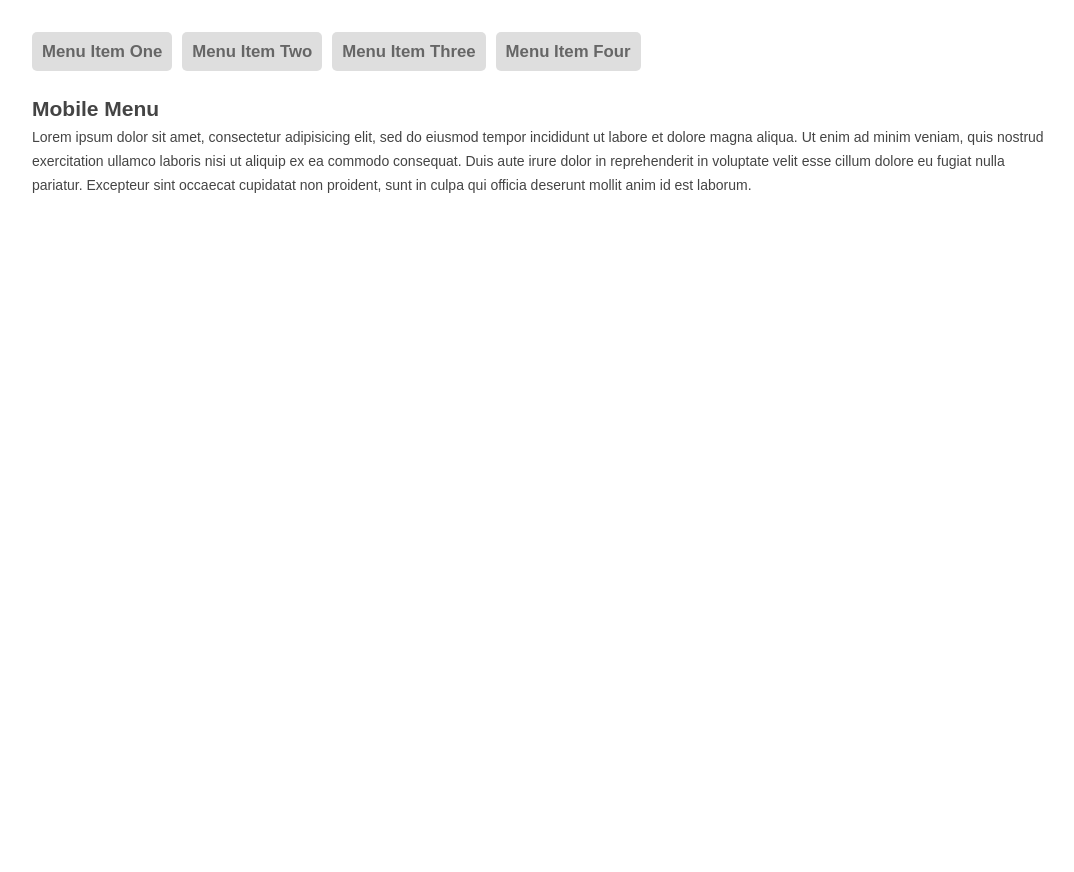
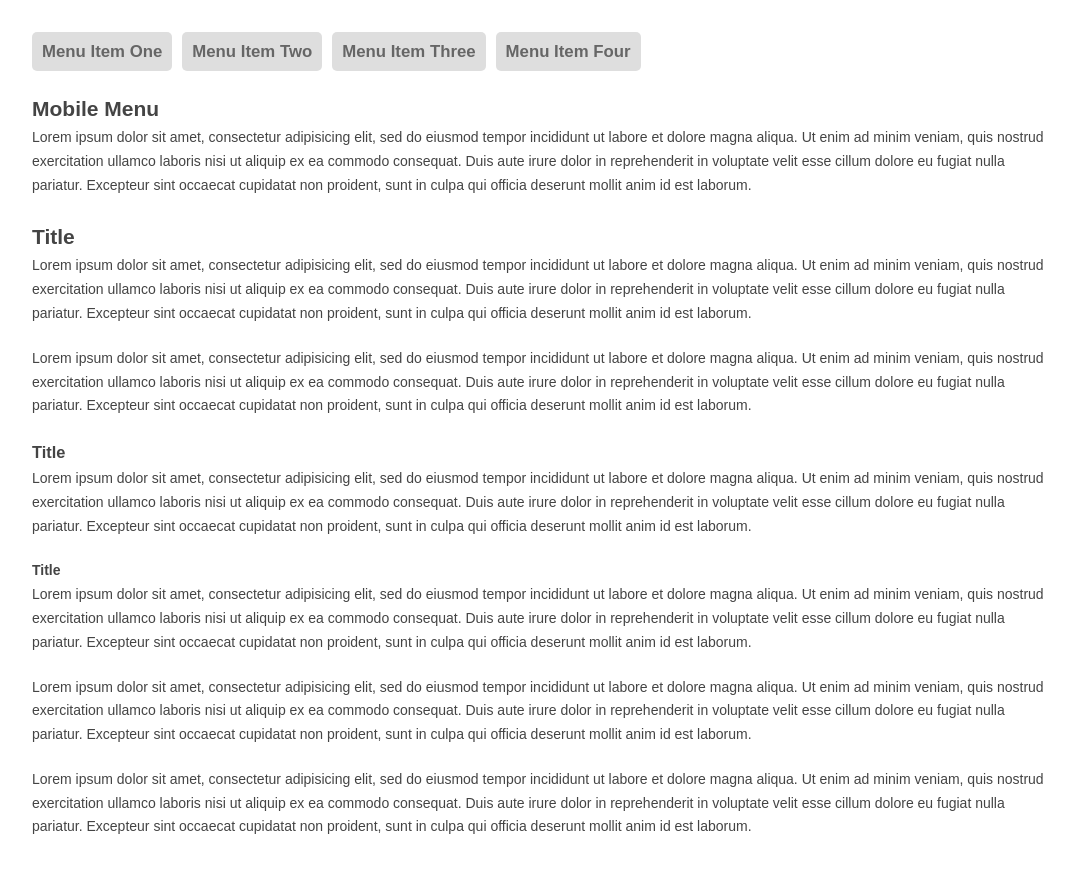
Before and after one commit to bloqhead/Mo-Menu, a plain HTML site: page demo.html in a window 1280 px wide. Shown: the whole page, without its empty margins (96-1170 px from the left). Before the commit the page ends 800 px from the top, so only its background shows below. Drawn offline with nearby package versions, Linux system fonts and the light colour scheme.

Commit message:
Style revisions

```diff
--- a/css/mediaqueries.css
+++ b/css/mediaqueries.css
@@ -7,7 +7,7 @@
 
 @media screen and (max-width: 600px) {
 	article {
-		margin-top: 5em;
+
 	}
 
 	nav li {
@@ -31,6 +31,10 @@
 @media screen and (max-width: 480px) {
 	/* if you decide to use your own id or class for this container,
 	you will have to handle the media queries manually */
+	body {
+		padding-top: 4em;
+	}
+
 	#mobileMenu {
 		display: block;
 	}
--- a/css/screen.css
+++ b/css/screen.css
@@ -10,9 +10,14 @@ body {
 	color: #444;
 }
 
+p {
+	margin: 0 0 1.5em 0;
+}
+
 article {
 	max-width: 80%;
 	margin: 2em auto 0 auto;
+	padding: 0 0 2em 0;
 }
 
 nav ul {
--- a/demo.html
+++ b/demo.html
@@ -41,6 +41,18 @@
 			<div id="content">
 				<h1>Mobile Menu</h1>
 				<p>Lorem ipsum dolor sit amet, consectetur adipisicing elit, sed do eiusmod tempor incididunt ut labore et dolore magna aliqua. Ut enim ad minim veniam, quis nostrud exercitation ullamco laboris nisi ut aliquip ex ea commodo consequat. Duis aute irure dolor in reprehenderit in voluptate velit esse cillum dolore eu fugiat nulla pariatur. Excepteur sint occaecat cupidatat non proident, sunt in culpa qui officia deserunt mollit anim id est laborum.</p>
+
+				<h2>Title</h2>
+				<p>Lorem ipsum dolor sit amet, consectetur adipisicing elit, sed do eiusmod tempor incididunt ut labore et dolore magna aliqua. Ut enim ad minim veniam, quis nostrud exercitation ullamco laboris nisi ut aliquip ex ea commodo consequat. Duis aute irure dolor in reprehenderit in voluptate velit esse cillum dolore eu fugiat nulla pariatur. Excepteur sint occaecat cupidatat non proident, sunt in culpa qui officia deserunt mollit anim id est laborum.</p>
+				<p>Lorem ipsum dolor sit amet, consectetur adipisicing elit, sed do eiusmod tempor incididunt ut labore et dolore magna aliqua. Ut enim ad minim veniam, quis nostrud exercitation ullamco laboris nisi ut aliquip ex ea commodo consequat. Duis aute irure dolor in reprehenderit in voluptate velit esse cillum dolore eu fugiat nulla pariatur. Excepteur sint occaecat cupidatat non proident, sunt in culpa qui officia deserunt mollit anim id est laborum.</p>
+
+				<h3>Title</h3>
+				<p>Lorem ipsum dolor sit amet, consectetur adipisicing elit, sed do eiusmod tempor incididunt ut labore et dolore magna aliqua. Ut enim ad minim veniam, quis nostrud exercitation ullamco laboris nisi ut aliquip ex ea commodo consequat. Duis aute irure dolor in reprehenderit in voluptate velit esse cillum dolore eu fugiat nulla pariatur. Excepteur sint occaecat cupidatat non proident, sunt in culpa qui officia deserunt mollit anim id est laborum.</p>
+
+				<h4>Title</h4>
+				<p>Lorem ipsum dolor sit amet, consectetur adipisicing elit, sed do eiusmod tempor incididunt ut labore et dolore magna aliqua. Ut enim ad minim veniam, quis nostrud exercitation ullamco laboris nisi ut aliquip ex ea commodo consequat. Duis aute irure dolor in reprehenderit in voluptate velit esse cillum dolore eu fugiat nulla pariatur. Excepteur sint occaecat cupidatat non proident, sunt in culpa qui officia deserunt mollit anim id est laborum.</p>
+				<p>Lorem ipsum dolor sit amet, consectetur adipisicing elit, sed do eiusmod tempor incididunt ut labore et dolore magna aliqua. Ut enim ad minim veniam, quis nostrud exercitation ullamco laboris nisi ut aliquip ex ea commodo consequat. Duis aute irure dolor in reprehenderit in voluptate velit esse cillum dolore eu fugiat nulla pariatur. Excepteur sint occaecat cupidatat non proident, sunt in culpa qui officia deserunt mollit anim id est laborum.</p>
+				<p>Lorem ipsum dolor sit amet, consectetur adipisicing elit, sed do eiusmod tempor incididunt ut labore et dolore magna aliqua. Ut enim ad minim veniam, quis nostrud exercitation ullamco laboris nisi ut aliquip ex ea commodo consequat. Duis aute irure dolor in reprehenderit in voluptate velit esse cillum dolore eu fugiat nulla pariatur. Excepteur sint occaecat cupidatat non proident, sunt in culpa qui officia deserunt mollit anim id est laborum.</p>
 			</div>
 
 		</article>
```
